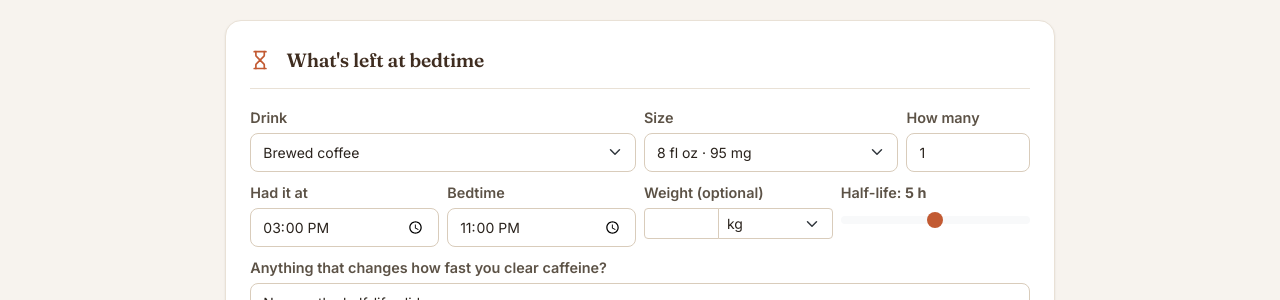
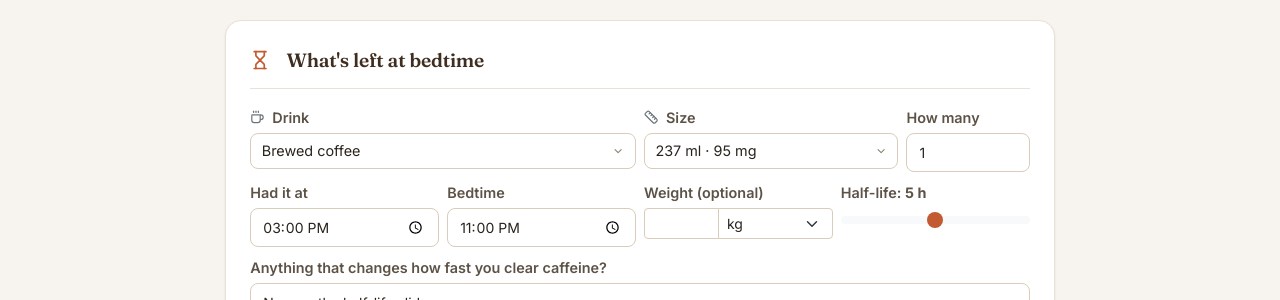
Before and after one commit to IUshakovsky/caff-calc, a Jekyll site: the page built from _pages/half-life.html, in a window 1280 px wide and 900 px high. Shown: the part 251-551 px from the top of the window. Built offline with Jekyll 4.4.1, drawn with Linux system fonts in a browser that asks for light colours; comment, search, counter and statistics services are not loaded; part of the change alters nothing that is shown.

Commit message:
half-life calculator: use the main calculator's drink and size dropdowns
The half-life page had native <select>s. It now uses the same searchable,
grouped dropdown as the consumption tracker: category headers with icons,
accent-insensitive search, and size rows in the same format
("Grande (473 ml) · 205 mg", following the saved ml/oz preference).

Rather than copy the tracker's code, script.js now exposes it as shared
helpers used by both pages:
- initSelectDropdown(container) replaces initCustomDropdown and
  initSizeDropdown. It is idempotent (no more cloneNode to drop duplicate
  listeners), closes a dropdown when you click anywhere outside that
  dropdown, including in the other one (before, the drink list stayed
  open when you opened the size list), closes it when an option is
  chosen, and keeps aria-expanded in step.
- renderBeverageOptions and renderSizeOptions build the option lists;
  the tracker adds its Custom Item on top.

Checked in headless Chrome: tracker add/size/unit/search/deep-link flow
unchanged; half-life dropdowns open, search, close on outside click and
on selection, and drive the result. No console errors.

Co-Authored-By: Claude Opus 5 <noreply@anthropic.com>

```diff
--- a/_pages/half-life.html
+++ b/_pages/half-life.html
@@ -21,7 +21,8 @@ faq:
 
 {%- comment -%}
   Task C14. The tool is assets/js/half-life.js, reading the same
-  /assets/data/beverages.json as the main calculator. The FAQ renders from the
+  /assets/data/beverages.json as the main calculator and using its dropdowns
+  (initSelectDropdown and friends in script.js). The FAQ renders from the
   front matter above, which _includes/schema.html also emits as FAQPage markup,
   alongside WebApplication markup triggered by web_app_name.
 {%- endcomment -%}
@@ -40,14 +41,37 @@ faq:
 
         <div class="row g-2 mb-2">
           <div class="col-md-6">
-            <label for="hlDrink" class="form-label small">Drink</label>
-            <select id="hlDrink" class="form-select form-select-sm">
-              <option value="">Loading drinks&hellip;</option>
-            </select>
+            <label for="hlDrinkButton" class="form-label small">
+              <i data-lucide="coffee" class="me-1 text-secondary" aria-hidden="true"></i>
+              Drink
+            </label>
+            <div class="custom-select-container">
+              <button type="button" id="hlDrinkButton" class="form-select form-select-sm custom-select-button" disabled>
+                <span id="hlDrinkButtonText">Loading drinks&hellip;</span>
+                <i data-lucide="chevron-down" aria-hidden="true"></i>
+              </button>
+              <div class="custom-select-dropdown">
+                <div class="custom-select-search">
+                  <input type="text" class="form-control form-control-sm" placeholder="Search..." aria-label="Search drinks">
+                </div>
+                <div id="hlDrinkOptions" class="custom-select-options"></div>
+              </div>
+            </div>
           </div>
           <div class="col-8 col-md-4">
-            <label for="hlSize" class="form-label small">Size</label>
-            <select id="hlSize" class="form-select form-select-sm"></select>
+            <label for="hlSizeButton" class="form-label small">
+              <i data-lucide="ruler" class="me-1 text-secondary" aria-hidden="true"></i>
+              Size
+            </label>
+            <div class="custom-select-container">
+              <button type="button" id="hlSizeButton" class="form-select form-select-sm custom-select-button" disabled>
+                <span id="hlSizeButtonText">Size</span>
+                <i data-lucide="chevron-down" aria-hidden="true"></i>
+              </button>
+              <div class="custom-select-dropdown">
+                <div id="hlSizeOptions" class="custom-select-options"></div>
+              </div>
+            </div>
           </div>
           <div class="col-4 col-md-2">
             <label for="hlQty" class="form-label small">How many</label>
--- a/assets/js/half-life.js
+++ b/assets/js/half-life.js
@@ -67,6 +67,9 @@
   root.CaffHalfLife = model;
 })(typeof window !== 'undefined' ? window : this);
 
+// UI. The drink and size dropdowns are the main calculator's
+// (renderBeverageOptions, renderSizeOptions and initSelectDropdown in script.js,
+// which loads on every page and has run by DOMContentLoaded).
 (function () {
   'use strict';
   if (typeof document === 'undefined') return;
@@ -74,13 +77,8 @@
   var M = window.CaffHalfLife;
   var SVG_NS = 'http://www.w3.org/2000/svg';
   var PREFS_KEY = 'caffeineCalculatorPreferences';
-  var CATEGORY_LABELS = {
-    coffee: 'Coffee', tea: 'Tea', 'energy-drink': 'Energy drinks', 'energy-shot': 'Energy shots',
-    soda: 'Soda', other: 'Other drinks', chocolate: 'Chocolate',
-    supplement: 'Caffeine tablets & pre-workout', medicine: 'Medicines'
-  };
-
   var beverages = {};
+  var selected = { slug: null, size: 0 };
   var els = {};
 
   function $(id) { return document.getElementById(id); }
@@ -97,47 +95,21 @@
     return whole + ' h' + (mins ? ' ' + mins + ' min' : '');
   }
 
-  function servingMg(s) {
-    return s.caffeine_mg != null ? s.caffeine_mg : s.caffeine_mg_high;
+  function selectSize(index, text) {
+    selected.size = index;
+    els.sizeText.textContent = text;
+    update();
   }
 
-  function servingText(s) {
-    var size = s.size_oz ? s.size_oz + ' fl oz' : '';
-    var label = s.label && size ? s.label + ', ' + size : (s.label || size);
-    var mg = s.caffeine_mg != null ? s.caffeine_mg + ' mg' : s.caffeine_mg_low + '-' + s.caffeine_mg_high + ' mg';
-    return label + ' · ' + mg;
-  }
-
-  function populateDrinks(list) {
-    els.drink.textContent = '';
-    Object.keys(CATEGORY_LABELS).forEach(function (cat) {
-      var inCat = list.filter(function (b) { return b.category === cat; })
-        .sort(function (a, b) { return a.product.localeCompare(b.product); });
-      if (!inCat.length) return;
-      var group = document.createElement('optgroup');
-      group.label = CATEGORY_LABELS[cat];
-      inCat.forEach(function (b) {
-        var opt = document.createElement('option');
-        opt.value = b.slug;
-        opt.textContent = b.product;
-        group.appendChild(opt);
-      });
-      els.drink.appendChild(group);
-    });
-    els.drink.value = beverages['brewed-coffee'] ? 'brewed-coffee' : list[0].slug;
-    populateSizes();
-  }
-
-  function populateSizes() {
-    var bev = beverages[els.drink.value];
-    els.size.textContent = '';
-    bev.servings.forEach(function (s, i) {
-      var opt = document.createElement('option');
-      opt.value = String(i);
-      opt.textContent = servingText(s);
-      if (s.default) opt.selected = true;
-      els.size.appendChild(opt);
-    });
+  // Picks the drink and its default size, as the tracker's dropdowns do
+  function selectDrink(bev) {
+    selected.slug = bev.slug;
+    els.drinkText.textContent = bev.product;
+    els.sizeOptions.textContent = '';
+    renderSizeOptions(els.sizeOptions, bev, selectSize);
+    els.sizeButton.disabled = false;
+    var index = Math.max(0, bev.servings.findIndex(function (s) { return s.default; }));
+    selectSize(index, els.sizeOptions.children[index].textContent);
   }
 
   function weightKg() {
@@ -152,14 +124,14 @@
   }
 
   function inputs() {
-    var bev = beverages[els.drink.value];
-    var serving = bev.servings[Number(els.size.value)];
+    var bev = beverages[selected.slug];
+    var serving = bev.servings[selected.size];
     var qty = Math.max(1, Math.min(10, parseInt(els.qty.value, 10) || 1));
     return {
       bev: bev,
       serving: serving,
       ranged: serving.caffeine_mg == null,
-      dose: servingMg(serving) * qty,
+      dose: servingCaffeine(serving) * qty,
       time: els.time.value || '15:00',
       bedtime: els.bedtime.value || '23:00',
       halfLife: halfLife(),
@@ -168,7 +140,7 @@
   }
 
   function update() {
-    if (!els.drink.value) return;
+    if (!selected.slug) return;
     var i = inputs();
     var hours = M.hoursUntil(i.time, i.bedtime);
     var left = M.remaining(i.dose, hours, i.halfLife);
@@ -350,31 +322,40 @@
 
   async function init() {
     els = {
-      drink: $('hlDrink'), size: $('hlSize'), qty: $('hlQty'), time: $('hlTime'), bedtime: $('hlBedtime'),
+      drinkButton: $('hlDrinkButton'), drinkText: $('hlDrinkButtonText'), drinkOptions: $('hlDrinkOptions'),
+      sizeButton: $('hlSizeButton'), sizeText: $('hlSizeButtonText'), sizeOptions: $('hlSizeOptions'),
+      qty: $('hlQty'), time: $('hlTime'), bedtime: $('hlBedtime'),
       halfLife: $('hlHalfLife'), halfLifeValue: $('hlHalfLifeValue'), modifier: $('hlModifier'),
       weight: $('hlWeight'), weightUnit: $('hlWeightUnit'),
       resultMg: $('hlResultMg'), resultWhen: $('hlResultWhen'), resultDetail: $('hlResultDetail'),
       resultSleep: $('hlResultSleep'), resultCutoff: $('hlResultCutoff'), resultCutoffWhy: $('hlResultCutoffWhy'),
       chart: $('hlChart'), tooltip: $('hlTooltip'), table: $('hlTable')
     };
-    if (!els.drink) return;
+    if (!els.drinkButton) return;
+    var list;
     try {
       var response = await fetch((window.SITE_BASEURL || '') + '/assets/data/beverages.json');
-      var list = await response.json();
-      list.forEach(function (b) { beverages[b.slug] = b; });
-      populateDrinks(list);
+      list = await response.json();
     } catch (e) {
       console.error('Error loading caffeine data:', e);
+      els.drinkText.textContent = 'Could not load drinks';
       return;
     }
+    list.forEach(function (b) { beverages[b.slug] = b; });
+
+    renderBeverageOptions(els.drinkOptions, list, selectDrink);
+    if (window.renderIcons) window.renderIcons();
+    initSelectDropdown(els.drinkButton.closest('.custom-select-container'));
+    initSelectDropdown(els.sizeButton.closest('.custom-select-container'));
+    els.drinkButton.disabled = false;
+
     prefillWeight();
-    els.drink.addEventListener('change', function () { populateSizes(); update(); });
-    ['size', 'qty', 'time', 'bedtime', 'halfLife', 'modifier', 'weight', 'weightUnit'].forEach(function (k) {
+    ['qty', 'time', 'bedtime', 'halfLife', 'modifier', 'weight', 'weightUnit'].forEach(function (k) {
       els[k].addEventListener('input', update);
       els[k].addEventListener('change', update);
     });
     window.addEventListener('resize', update);
-    update();
+    selectDrink(beverages['brewed-coffee'] || list[0]);
   }
 
   document.addEventListener('DOMContentLoaded', init);
--- a/assets/js/script.js
+++ b/assets/js/script.js
@@ -253,38 +253,51 @@ function servingSizeText(serving) {
   return serving.label || size;
 }
 
+// Grouped beverage options (category headers with icons). Shared by the tracker
+// and the half-life calculator; onSelect receives the beverage entry.
+function renderBeverageOptions(optionsContainer, beverages, onSelect) {
+  const byName = (a, b) => a.product.localeCompare(b.product);
+
+  beverageCategories.forEach(category => {
+    const inCategory = beverages.filter(bev => bev.category === category.id).sort(byName);
+    if (!inCategory.length) return;
+
+    const categoryHeader = document.createElement('div');
+    categoryHeader.className = 'custom-select-optgroup';
+    categoryHeader.innerHTML = `<i data-lucide="${category.icon}" class="me-2" aria-hidden="true"></i>${category.label}`;
+    optionsContainer.appendChild(categoryHeader);
+
+    inCategory.forEach(bev => {
+      const option = document.createElement('div');
+      option.className = 'custom-select-option';
+      option.dataset.value = bev.slug;
+      option.textContent = bev.product;
+      option.addEventListener('click', () => onSelect(bev));
+      optionsContainer.appendChild(option);
+    });
+  });
+}
+
+// Size options for one beverage; option values are indexes into its servings.
+// Shared by the tracker and the half-life calculator.
+function renderSizeOptions(optionsContainer, bev, onSelect) {
+  bev.servings.forEach((serving, index) => {
+    const option = document.createElement('div');
+    option.className = 'custom-select-option';
+    option.dataset.value = String(index);
+    option.textContent = `${servingSizeText(serving)} · ${servingCaffeineText(serving)}`;
+    option.addEventListener('click', () => onSelect(index, option.textContent));
+    optionsContainer.appendChild(option);
+  });
+}
+
 // Populate the beverage dropdown, grouped by category
 function populateBeverageDropdown() {
   const optionsContainer = document.getElementById('caffeineOptions');
   if (!optionsContainer) return; // Exit if element doesn't exist
   optionsContainer.innerHTML = '';
 
-  const byName = (a, b) => a.product.localeCompare(b.product);
-
-  beverageCategories.forEach(category => {
-    const beverages = Object.values(caffeineData)
-      .filter(bev => bev.category === category.id)
-      .sort(byName);
-    if (!beverages.length) return;
-
-    const categoryHeader = document.createElement('div');
-    categoryHeader.className = 'custom-select-optgroup';
-    categoryHeader.innerHTML = `<i data-lucide="${category.icon}" class="me-2" aria-hidden="true"></i>${category.label}`;
-    optionsContainer.appendChild(categoryHeader);
-
-    beverages.forEach(bev => {
-      const option = document.createElement('div');
-      option.className = 'custom-select-option';
-      option.dataset.value = bev.slug;
-      option.textContent = bev.product;
-
-      option.addEventListener('click', function() {
-        selectBeverage(this.dataset.value, this.textContent);
-      });
-
-      optionsContainer.appendChild(option);
-    });
-  });
+  renderBeverageOptions(optionsContainer, Object.values(caffeineData), bev => selectBeverage(bev.slug, bev.product));
 
   // Add custom option at the end
   const option = document.createElement('div');
@@ -302,7 +315,7 @@ function populateBeverageDropdown() {
   if (window.renderIcons) window.renderIcons();
 
   // Initialize dropdown toggle functionality
-  initCustomDropdown();
+  initSelectDropdown(optionsContainer.closest('.custom-select-container'));
 }
 
 // Populate size dropdown for the selected beverage. Option values are indexes
@@ -325,24 +338,12 @@ function populateSizeDropdown(slug) {
     return;
   }
 
-  bev.servings.forEach((serving, index) => {
-    const option = document.createElement('div');
-    option.className = 'custom-select-option';
-    option.dataset.value = String(index);
-    option.textContent = `${servingSizeText(serving)} · ${servingCaffeineText(serving)}`;
-
-    // Add click event listener
-    option.addEventListener('click', function() {
-      selectSize(this.dataset.value, this.textContent);
-    });
-
-    sizeOptions.appendChild(option);
-  });
+  renderSizeOptions(sizeOptions, bev, (index, text) => selectSize(String(index), text));
 
   // Enable the buttons
   sizeButton.disabled = false;
   document.getElementById('caffeineQuantity').disabled = false;
-  initSizeDropdown();
+  initSelectDropdown(sizeOptions.closest('.custom-select-container'));
 }
 
 // Add item to consumption tracker
@@ -867,30 +868,49 @@ function loadUserPreferences() {
   }
 }
 
-// Initialize custom dropdown functionality
-function initCustomDropdown() {
-  const button = document.getElementById('caffeineButton');
-  const dropdown = document.getElementById('caffeineDropdown');
-  const searchInput = document.getElementById('caffeineSearch');
+// Searchable dropdown shared by the tracker and the half-life calculator.
+// `container` is a .custom-select-container holding a .custom-select-button and
+// a .custom-select-dropdown, optionally with a .custom-select-search input.
+// Safe to call again after repopulating the options.
+function initSelectDropdown(container) {
+  if (!container || container.dataset.dropdownReady) return;
+  container.dataset.dropdownReady = 'true';
+
+  const button = container.querySelector('.custom-select-button');
+  const dropdown = container.querySelector('.custom-select-dropdown');
+  const searchInput = container.querySelector('.custom-select-search input');
+
+  const setOpen = open => {
+    dropdown.classList.toggle('show', open);
+    button.setAttribute('aria-expanded', open ? 'true' : 'false');
+  };
+  button.setAttribute('aria-expanded', 'false');
 
   // Toggle dropdown when button is clicked
-  button.addEventListener('click', function() {
-    dropdown.classList.toggle('show');
-    if (dropdown.classList.contains('show')) {
+  button.addEventListener('click', function(e) {
+    e.preventDefault();
+    if (this.disabled) return;
+    setOpen(!dropdown.classList.contains('show'));
+    if (searchInput && dropdown.classList.contains('show')) {
       searchInput.focus();
     }
   });
 
-  // Close dropdown when clicking outside
+  // Close when clicking anywhere outside this dropdown, including another one
   document.addEventListener('click', function(event) {
-    if (!event.target.closest('.custom-select-container')) {
-      dropdown.classList.remove('show');
-    }
+    if (!container.contains(event.target)) setOpen(false);
   });
+
+  // Choosing an option closes the dropdown
+  dropdown.addEventListener('click', function(event) {
+    if (event.target.closest('.custom-select-option')) setOpen(false);
+  });
+
+  if (!searchInput) return;
 
   // Filter options when typing in search box
   // Accent-insensitive, so "caffe latte" finds "Caffè Latte"
-  const fold = text => text.normalize('NFD').replace(/[̀-ͯ]/g, '').toLowerCase();
+  const fold = text => text.normalize('NFD').replace(/[\u0300-\u036f]/g, '').toLowerCase();
 
   searchInput.addEventListener('input', function() {
     const filter = fold(this.value);
@@ -918,33 +938,6 @@ function initCustomDropdown() {
 
       category.style.display = hasVisibleOption ? '' : 'none';
     });
-  });
-}
-
-// Initialize size dropdown functionality
-function initSizeDropdown() {
-  const button = document.getElementById('caffeineSizeButton');
-  const dropdown = document.getElementById('caffeineSizeDropdown');
-
-  if (!button || !dropdown) return;
-
-  // Remove existing listeners to prevent duplicates
-  const newButton = button.cloneNode(true);
-  button.parentNode.replaceChild(newButton, button);
-
-  // Toggle dropdown when button is clicked
-  newButton.addEventListener('click', function(e) {
-    e.preventDefault();
-    e.stopPropagation();
-    if (this.disabled) return;
-    dropdown.classList.toggle('show');
-  });
-
-  // Close dropdown when clicking outside
-  document.addEventListener('click', function(event) {
-    if (!event.target.closest('#caffeineSizeDropdown') && !event.target.closest('#caffeineSizeButton')) {
-      dropdown.classList.remove('show');
-    }
   });
 }
 
```
